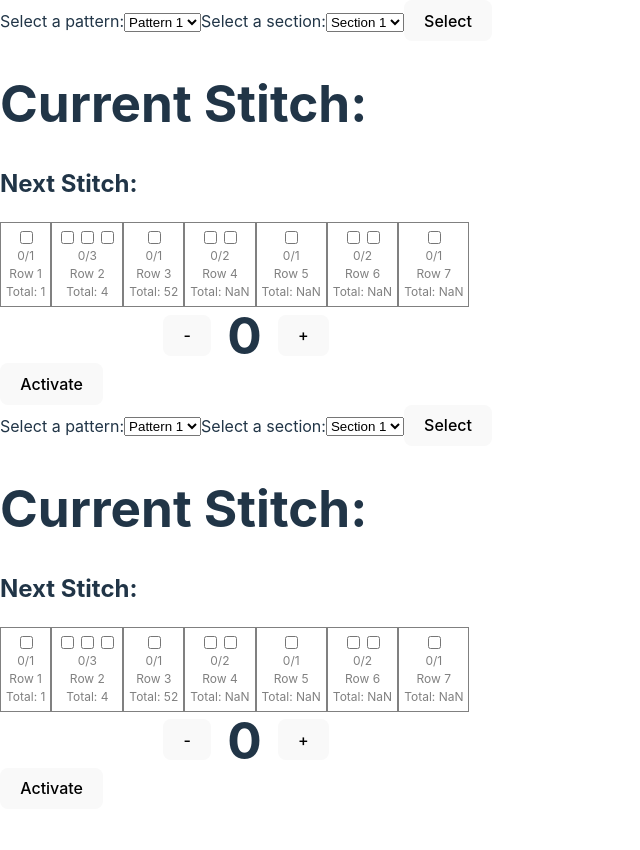
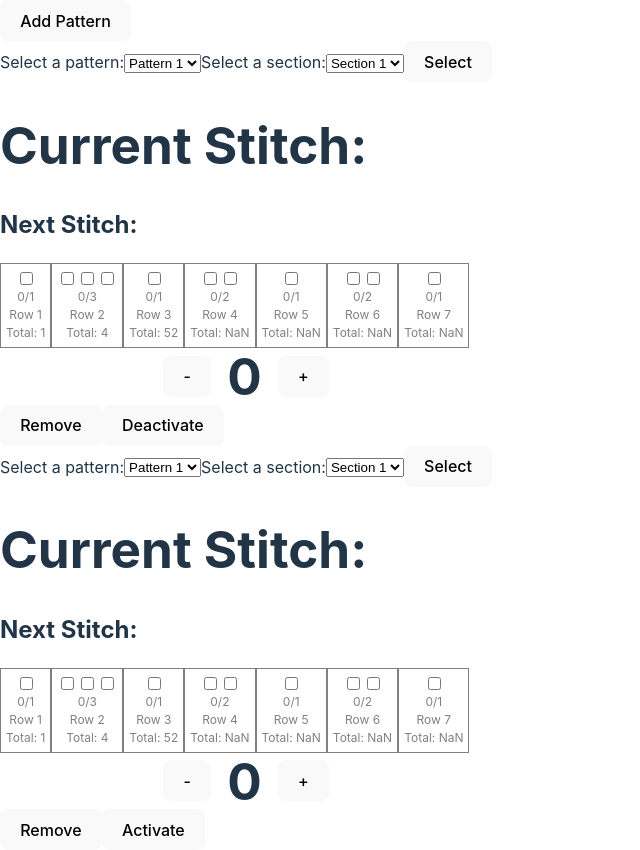
Before and after one commit to Chorwhat/Crochet2, a React (Vite) app in the folder crochet2.0/: page / in a window 1280 px wide. Shown: the whole page, without its empty margins (0-640 px from the left). Before the commit the page ends 809 px from the top, so only its background shows below. Built offline with nearby package versions, Linux system fonts and the light colour scheme.

Commit message:
updates App to allow multiple Patterns more easily
Adds a pattern-pattern selector pair functionality that allows for "Patterns" to be added to the screen allowing for multiple patterns. Only one pattern can be active at once.

```diff
--- a/crochet2.0/src/App.jsx
+++ b/crochet2.0/src/App.jsx
@@ -4,20 +4,57 @@ import PatternSelector from "./components/PatternSelector";
 import { testPatterns } from "./testPatterns";
 
 function App() {
+  const [patternPairs, setPatternPairs] = useState([
+    { pattern: testPatterns.patternShort.sections[0].rows, isActive: true },
+    { pattern: testPatterns.patternShort.sections[0].rows, isActive: false },
+  ]);
 
-  const [currentPattern, setCurrentPattern] = useState(testPatterns.patternShort.sections[0].rows);
-  const [otherPattern, setOtherPattern] = useState(testPatterns.patternShort.sections[0].rows);
+  const addPatternPair = () => {
+    setPatternPairs([
+      ...patternPairs,
+      {
+        pattern: testPatterns.patternShort.sections[0].rows,
+        isActive: false,
+      },
+    ]);
+  };
 
+  const removePatternPair = (index) => {
+    setPatternPairs(patternPairs.filter((_, i) => i !== index));
+  };
 
+  const updatePattern = (index, newPattern) => {
+    setPatternPairs((prevPairs) =>
+      prevPairs.map((pair, i) =>
+        i === index ? { ...pair, pattern: newPattern } : pair
+      )
+    );
+  };
+
+  const activatePattern = (index) => {
+    setPatternPairs((prevPairs) =>
+      prevPairs.map((pair, i) =>
+        i === index ? { ...pair, isActive: true } : { ...pair, isActive: false }
+      )
+    );
+  };
 
   return (
     <div>
-      <PatternSelector patternsObj={testPatterns} setCurrentPattern={setCurrentPattern} />
-
-      <Pattern pattern={currentPattern} isActive={true}/>
-
-      <PatternSelector patternsObj={testPatterns} setCurrentPattern={setOtherPattern} />
-      <Pattern pattern={otherPattern} isActive={false} />
+      <button onClick={addPatternPair}>Add Pattern</button>
+      {patternPairs.map((pair, index) => (
+        <div key={index}>
+          <PatternSelector
+            patternsObj={testPatterns}
+            setCurrentPattern={(newPattern) => updatePattern(index, newPattern)}
+          />
+          <Pattern pattern={pair.pattern} isActive={pair.isActive} />
+          <button onClick={() => removePatternPair(index)}>Remove</button>
+          <button onClick={() => activatePattern(index)}>
+  {pair.isActive ? "Deactivate" : "Activate"}
+</button>
+        </div>
+      ))}
     </div>
   );
 }
--- a/crochet2.0/src/components/Pattern.jsx
+++ b/crochet2.0/src/components/Pattern.jsx
@@ -2,10 +2,10 @@ import React, { useState, useEffect } from "react";
 import Row from "./Row";
 import Counter from "./Counter";
 
-function Pattern({ pattern, totalChecked }) {
+function Pattern({ pattern, totalChecked, isActive }) {
   const [count, setCount] = useState(0);
   const [currentStitchIndex, setCurrentStitchIndex] = useState(0);
-  const [isActive, setIsActive] = useState(false);
+
 
   const totalCheckboxes = Array.isArray(pattern)
     ? pattern.reduce((total, row) => total + row.length, 0)
@@ -102,9 +102,9 @@ function Pattern({ pattern, totalChecked }) {
         isActive={isActive}
       />
 
-      <button onClick={handleToggleActive}>
+      {/* <button onClick={handleToggleActive}>
         {isActive ? "Deactivate" : "Activate"}
-      </button>
+      </button> */}
     </div>
   );
 }
```
